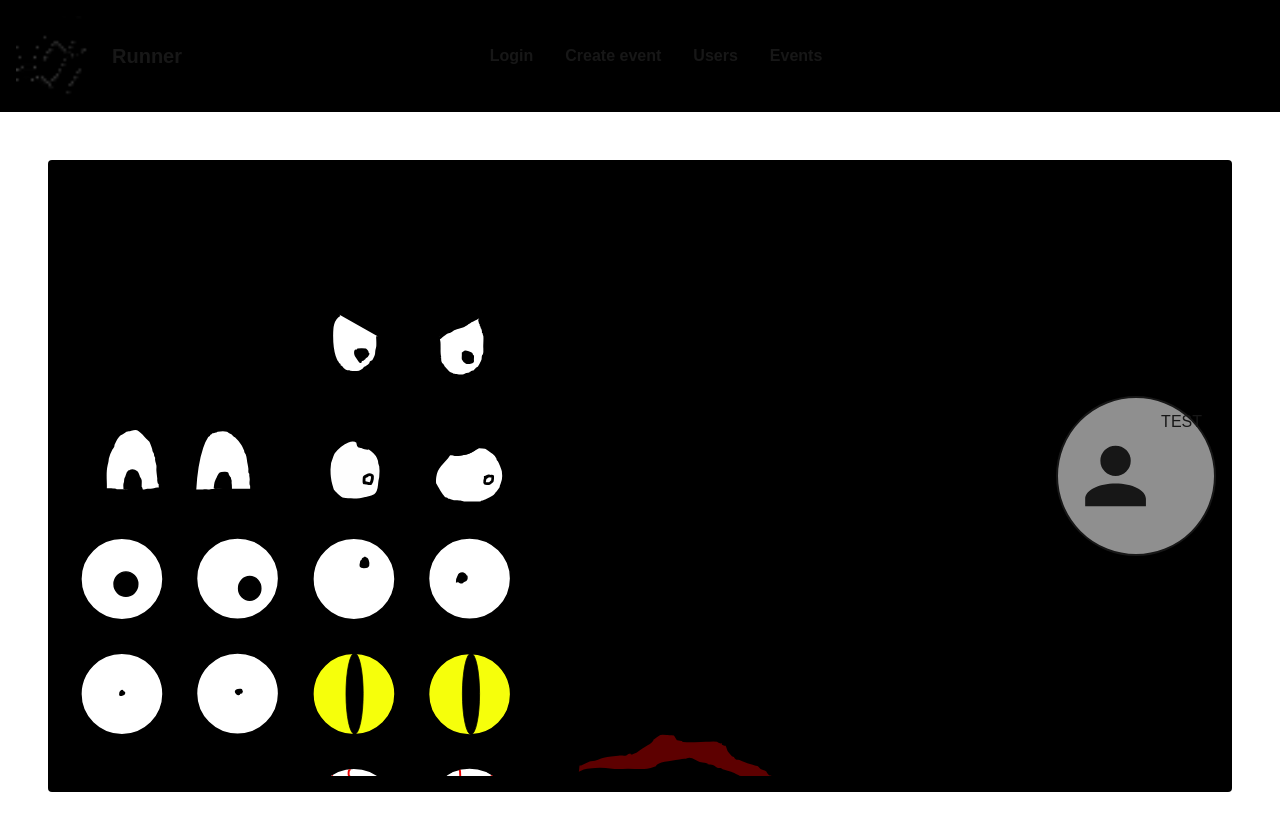
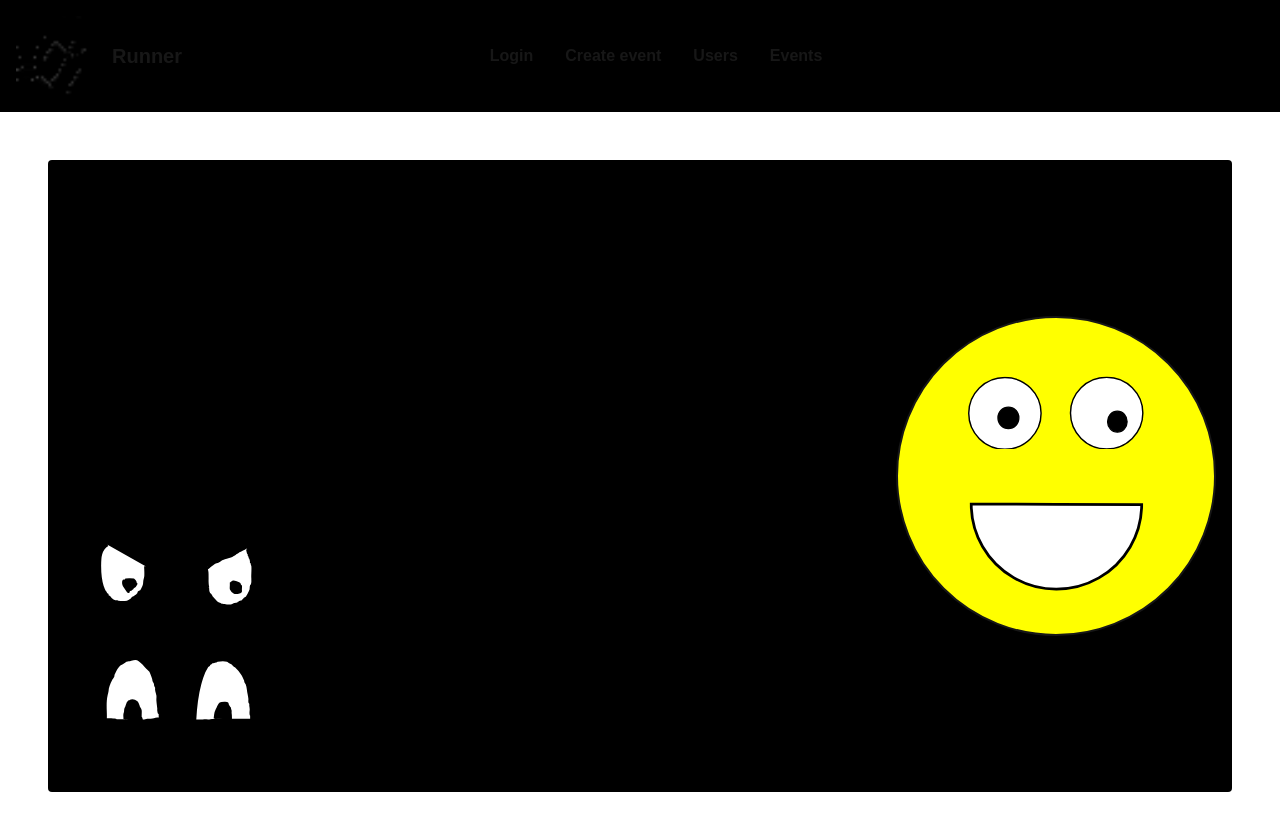
Before and after one commit to JoeOvenden/ReactPortfolio, a Next.js app: page /runner/profile/1/avatar in a window 1280 px wide. Shown: the top 830 px of the page. Built offline with nearby package versions, Linux system fonts and the light colour scheme; no server answers.

Commit message:
avatar builder more progress

```diff
--- /dev/null
+++ b/app/runner/profile/[slug]/avatar/avatar-builder.tsx
@@ -0,0 +1,46 @@
+"use client";
+
+import { Avatar } from "@/app/ui/avatar";
+import Gallery from "@/app/ui/gallery";
+import Section from "@/app/ui/section";
+import Image from "next/image";
+import { useState } from "react";
+
+export default function AvatarBuilder({ eyes, mouths} : {
+    eyes: string[],
+    mouths: string[]
+}) {
+    const galleryClasses = "flex flex-wrap gap-8 w-[50%] overflow-y-scroll h-[75vh]";
+    const componentClasses = "cursor-pointer";
+    const [userEyes, setEyes] = useState("");
+    const [userMouth, setMouth] = useState("");
+    return (
+        <div className="flex flex-row gap-4 items-center justify-center">
+            <Section className={galleryClasses}>
+                {eyes.map(file => (
+                    <Image
+                        alt={file}
+                        src={`/avatars/components/eyes/${file}`}
+                        width="200"
+                        height="80"
+                        onClick={() => setEyes(file)}
+                        className={componentClasses}
+                    />
+                ))}
+            </Section>
+            <Section className={galleryClasses}>
+                {mouths.map(file => (
+                    <Image
+                        alt={file}
+                        src={`/avatars/components/mouths/${file}`}
+                        width="200"
+                        height="80"
+                        onClick={() => setMouth(file)}
+                        className={componentClasses}
+                    />
+                ))}
+            </Section>
+            <Avatar eyes={userEyes} mouth={userMouth} size="large" />
+        </div>
+    )
+}
--- a/app/runner/profile/[slug]/avatar/page.tsx
+++ b/app/runner/profile/[slug]/avatar/page.tsx
@@ -1,9 +1,6 @@
-import { Avatar, AvatarProps } from "@/app/ui/avatar";
-import Gallery from "@/app/ui/gallery";
-import Section from "@/app/ui/section";
 import fs from 'fs';
-import Image from "next/image";
 import path from 'path';
+import AvatarBuilder from "./avatar-builder";
 
 export default function Page() {
     const avatarDir = path.join(process.cwd(), 'public/avatars/components');
@@ -11,16 +8,5 @@ export default function Page() {
     const mouthsDir = path.join(avatarDir, "/mouths");
     const eyes = fs.readdirSync(eyesDir);
     const mouths = fs.readdirSync(mouthsDir);
-    const galleryClasses = "w-[50%] overflow-y-scroll h-[75vh]";
-    const props : AvatarProps = {
-        size: "medium",
-        content: <p>TEST</p>
-    };
-    return (
-        <div className="flex flex-row gap-4 items-center justify-center">
-            <Gallery files={eyes} folder="/avatars/components/eyes/" className={galleryClasses} />
-            <Gallery files={mouths} folder="/avatars/components/mouths/" className={galleryClasses} />
-            <Avatar props={props}></Avatar>
-        </div>
-    )
+    return <AvatarBuilder eyes={eyes} mouths={mouths}/>;
 }
--- a/app/ui/avatar.tsx
+++ b/app/ui/avatar.tsx
@@ -1,3 +1,5 @@
+"use client";
+
 import Icon from "@mdi/react";
 import Image from "next/image";
 import { mdiAccount, mdiPencil } from '@mdi/js';
@@ -5,53 +7,101 @@ import Tooltip from "./tooltip";
 import { request } from "http";
 import { auth } from "@/auth";
 
-export interface AvatarProps {
-    src?: string,
-    alt?: string,
-    size: "small" | "medium" | "large",
-    content: React.ReactNode
+// export interface AvatarProps {
+//     src?: string,
+//     alt?: string,
+//     size: "small" | "medium" | "large",
+//     content: React.ReactNode
+// }
+
+const defaultIfEmpty = (value : string | undefined, defaultValue: string) => {
+    return value == "" || value == undefined ? defaultValue : value;
 }
 
-export async function Avatar({ props } : { props: AvatarProps }) {
+export function Avatar({ color = "#FFFF00", eyes, mouth, link, size = "medium"} : {
+    color?: string,
+    eyes?: string,
+    mouth?: string,
+    link?: string,
+    size?: "small" | "medium" | "large"
+}) {
     const sizeClasses = {
-        small: "w-20 h-20",
-        medium: "w-40 h-40",
-        large: "w-60 h-60",
+        "small": "w-40 h-40",
+        "medium": "w-60 h-60",
+        "large": "w-80 h-80"
     };
-    const sizeClass = sizeClasses[props.size];
-    const transition = "transition-300 duration-300"
-    const imageClasses = `${transition} transform hover:scale-96`;
-    const session = await auth();
+    const sizeClass = sizeClasses[size];
+    const componentSize =  parseInt(sizeClass.split(" ")[0].split("-")[1]) * 2.2;
+
+    eyes = defaultIfEmpty(eyes, "smooth_big.svg");
+    mouth = defaultIfEmpty(mouth, "smooth_D.svg");
+
+    let dynamicClasses = "";
+    if (link) dynamicClasses += " hover:cursor-pointer";
+
     return (
-        <a href={`/runner/profile/${session?.user?.name}/avatar`}>
-            <div className={`flex ${sizeClass} relative bg-accent2 rounded-full border-2 border-(--color1) p-3 group hover:cursor-pointer`}>
-                <Tooltip label="HELLO">
-                    {props.src == undefined || props.src === "" ?
-                        <Icon path={mdiAccount} className={`${imageClasses}`}></Icon> :
-                        <Image
-                            className={`${imageClasses}`}
-                            src={props.src}
-                            width={100}
-                            height={100}
-                            alt={props.alt ?? "avatar"}
-                        />
-                    }
-                </Tooltip>
-                {props.content}
+        <a href={link}>
+            <div className={`${dynamicClasses} ${sizeClass} flex flex-col relative rounded-full border-2 border-(--color1) group`}
+                style={{backgroundColor: color}}>
+                <Image
+                    src={`/avatars/components/eyes/${eyes}`}
+                    alt="eyes"
+                    width={componentSize}
+                    height={componentSize}
+                    className="absolute left-[50%] translate-x-[-50%] top-[30%] translate-y-[-50%]"
+                />
+                <Image
+                    src={`/avatars/components/mouths/${mouth}`}
+                    alt="mouth"
+                    width={componentSize}
+                    height={componentSize}
+                    className="absolute left-[50%] translate-x-[-50%] top-[64%] translate-y-[-50%]"
+                />
             </div>
         </a>
     )
 }
 
-export interface AvatarExtendedProps extends AvatarProps {
-    username: string
-}
+// export async function AvatarOld({ props } : { props: AvatarProps }) {
+//     const sizeClasses = {
+//         small: "w-20 h-20",
+//         medium: "w-40 h-40",
+//         large: "w-60 h-60",
+//     };
+//     const sizeClass = sizeClasses[props.size];
+//     const transition = "transition-300 duration-300"
+//     const imageClasses = `${transition} transform hover:scale-96`;
+//     const session = await auth();
+//     return (
+//         <a href={`/runner/profile/${session?.user?.name}/avatar`}>
+//             <div className={`flex ${sizeClass} relative bg-accent2 rounded-full border-2 border-(--color1) p-3 group hover:cursor-pointer`}>
+//                 <Tooltip label="HELLO">
+//                     {props.src == undefined || props.src === "" ?
+//                         <Icon path={mdiAccount} className={`${imageClasses}`}></Icon> :
+//                         <Image
+//                             className={`${imageClasses}`}
+//                             src={props.src}
+//                             width={100}
+//                             height={100}
+//                             alt={props.alt ?? "avatar"}
+//                         />
+//                     }
+//                 </Tooltip>
+//                 {props.content}
+//             </div>
+//         </a>
+//     )
+// }
 
-export function AvatarExtended({ props } : { props: AvatarExtendedProps }) {
-    return (
-        <div className={`inline-flex flex-col`}>
-            <Avatar props={props}></Avatar>
-            <h1 className="m-2 text-xl">{props.username}</h1>
-        </div>
-    )
-}
+// export interface AvatarExtendedProps extends AvatarProps {
+//     username: string
+// }
+
+// export function AvatarExtended({ props } : { props: AvatarExtendedProps }) {
+//     return (
+//         <div className={`inline-flex flex-col`}>
+//             <AvatarOld props={props}></AvatarOld>
+//             <h1 className="m-2 text-xl">{props.username}</h1>
+//         </div>
+//     )
+// }
```
